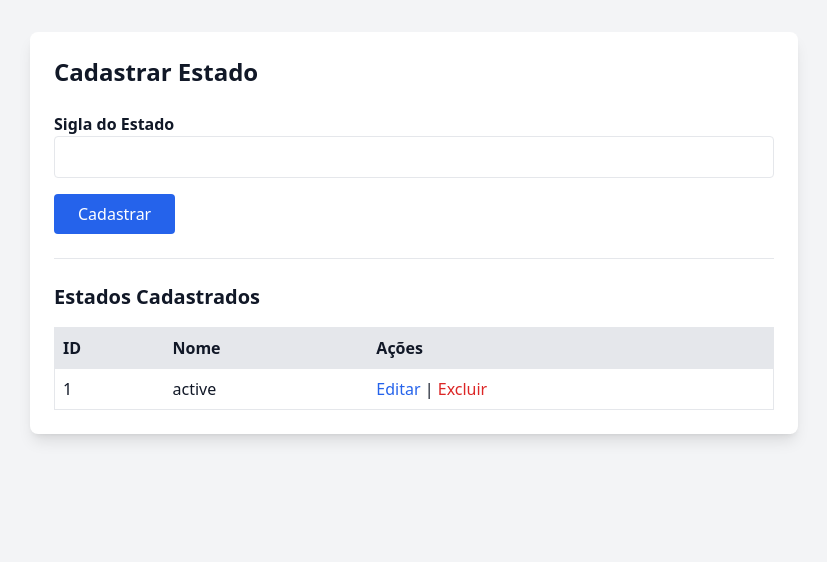
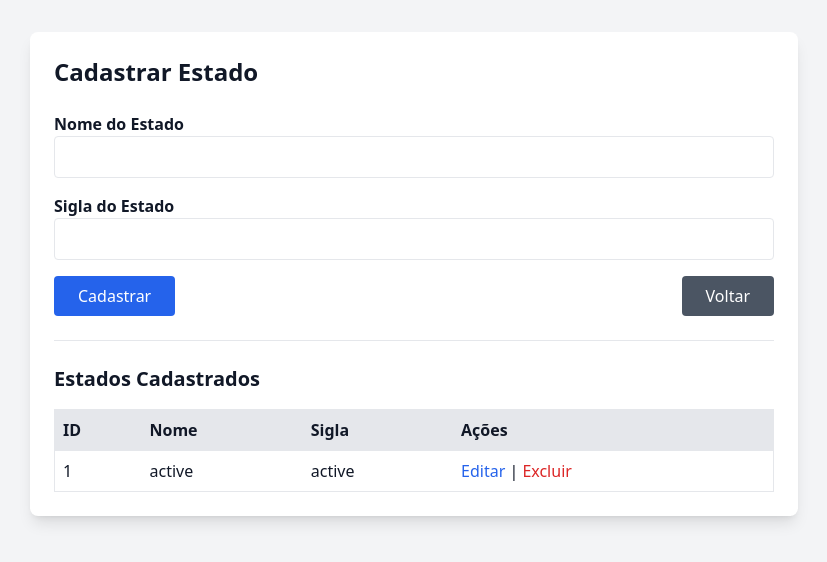
Before and after one commit to TGCodinhoto/vamos_sair_hoje, a PHP site: page /views/form_estado.php in a window 1280 px wide. Shown: the top 562 px of the page, without its empty margins (226-1053 px from the left). Run offline with PHP 8.4, Linux system fonts and the light colour scheme; tables that the repository leaves empty or names only in its code hold one stand-in row (values such as "Sample post"); some libraries are stand-ins or nearby versions.

Commit message:
refactor: inserindo o atributo estadosigla que estava faltando

```diff
--- a/vamossair/controllers/estado_controller.php
+++ b/vamossair/controllers/estado_controller.php
@@ -1,16 +1,18 @@
 <?php
 require_once '../conexao.php';
 
-function criarEstado($nome) {
+function criarEstado($nome, $sigla) {
     global $conexao;
     try {
-        $stmt = $conexao->prepare("INSERT INTO estado (estadonome) VALUES (:nome)");
+        $stmt = $conexao->prepare("INSERT INTO estado (estadonome, estadosigla) VALUES (:nome, :sigla)");
         $stmt->bindParam(':nome', $nome);
+        $stmt->bindParam(':sigla', $sigla);
         return $stmt->execute();
     } catch (PDOException $e) {
         return false;
     }
 }
+
 
 function listarEstados() {
     global $conexao;
@@ -26,10 +28,11 @@ function buscarEstadoPorId($id) {
     return $stmt->fetch(PDO::FETCH_ASSOC);
 }
 
-function atualizarEstado($id, $nome) {
+function atualizarEstado($id, $nome, $sigla) {
     global $conexao;
-    $stmt = $conexao->prepare("UPDATE estado SET estadonome = :nome WHERE estadoid = :id");
+    $stmt = $conexao->prepare("UPDATE estado SET estadonome = :nome, estadosigla = :sigla WHERE estadoid = :id");
     $stmt->bindParam(':nome', $nome);
+    $stmt->bindParam(':sigla', $sigla);
     $stmt->bindParam(':id', $id);
     return $stmt->execute();
 }
--- a/vamossair/views/form_estado.php
+++ b/vamossair/views/form_estado.php
@@ -10,14 +10,15 @@ if (isset($_GET['editar'])) {
 
 if ($_SERVER['REQUEST_METHOD'] === 'POST') {
     $nome = $_POST['estadonome'];
+    $sigla = $_POST['estadosigla'];
 
     if (!empty($_POST['id'])) {
-        $atualizou = atualizarEstado($_POST['id'], $nome);
-        $mensagem = $atualizou ? "Estado atualizada com sucesso!" : "Erro ao atualizar.";
+        $atualizou = atualizarEstado($_POST['id'], $nome, $sigla);
+        $mensagem = $atualizou ? "Estado atualizado com sucesso!" : "Erro ao atualizar.";
         $estadoEditar = buscarEstadoPorId($_POST['id']);
     } else {
-        $inseriu = criarEstado($nome);
-        $mensagem = $inseriu ? "Estado cadastrada com sucesso!" : "Erro ao cadastrar.";
+        $inseriu = criarEstado($nome, $sigla);
+        $mensagem = $inseriu ? "Estado cadastrado com sucesso!" : "Erro ao cadastrar.";
     }
 }
 
@@ -47,15 +48,27 @@ $estados = listarEstados();
             <?php endif; ?>
 
             <div>
-                <label class="block font-semibold" for="estadonome">Sigla do Estado</label>
+                <label class="block font-semibold" for="estadonome">Nome do Estado</label>
                 <input type="text" id="estadonome" name="estadonome" required
                     value="<?= $estadoEditar ? htmlspecialchars($estadoEditar['estadonome']) : '' ?>"
                     class="w-full border px-4 py-2 rounded" />
             </div>
 
-            <button type="submit" class="bg-blue-600 text-white px-6 py-2 rounded hover:bg-blue-700 transition">
-                <?= $estadoEditar ? 'Atualizar' : 'Cadastrar' ?>
-            </button>
+            <div>
+                <label class="block font-semibold" for="estadosigla">Sigla do Estado</label>
+                <input type="text" id="estadosigla" name="estadosigla" required maxlength="2"
+                    value="<?= $estadoEditar ? htmlspecialchars($estadoEditar['estadosigla']) : '' ?>"
+                    class="w-full border px-4 py-2 rounded uppercase" />
+            </div>
+            <div class="flex justify-between items-center mt-6">
+                <button type="submit" class="bg-blue-600 text-white px-6 py-2 rounded hover:bg-blue-700 transition">
+                    <?= $estadoEditar ? 'Atualizar' : 'Cadastrar' ?>
+                </button>
+                <button type="submit" class="bg-gray-600 text-white px-6 py-2 rounded hover:bg-blue-700 transition">
+
+                    <a href="../views/navegacao_forms.php" class="text-white hover:underline">Voltar</a>
+                </button>
+            </div>
         </form>
 
         <hr class="my-6" />
@@ -67,6 +80,7 @@ $estados = listarEstados();
                 <tr>
                     <th class="p-2 text-left">ID</th>
                     <th class="p-2 text-left">Nome</th>
+                    <th class="p-2 text-left">Sigla</th>
                     <th class="p-2 text-left">Ações</th>
                 </tr>
             </thead>
@@ -75,6 +89,7 @@ $estados = listarEstados();
                     <tr class="border-t">
                         <td class="p-2"><?= $estado['estadoid'] ?></td>
                         <td class="p-2"><?= htmlspecialchars($estado['estadonome']) ?></td>
+                        <td class="p-2"><?= htmlspecialchars($estado['estadosigla']) ?></td>
                         <td class="p-2">
                             <a class="text-blue-600 hover:underline"
                                 href="?editar=<?= $estado['estadoid'] ?>">Editar</a> |
```
